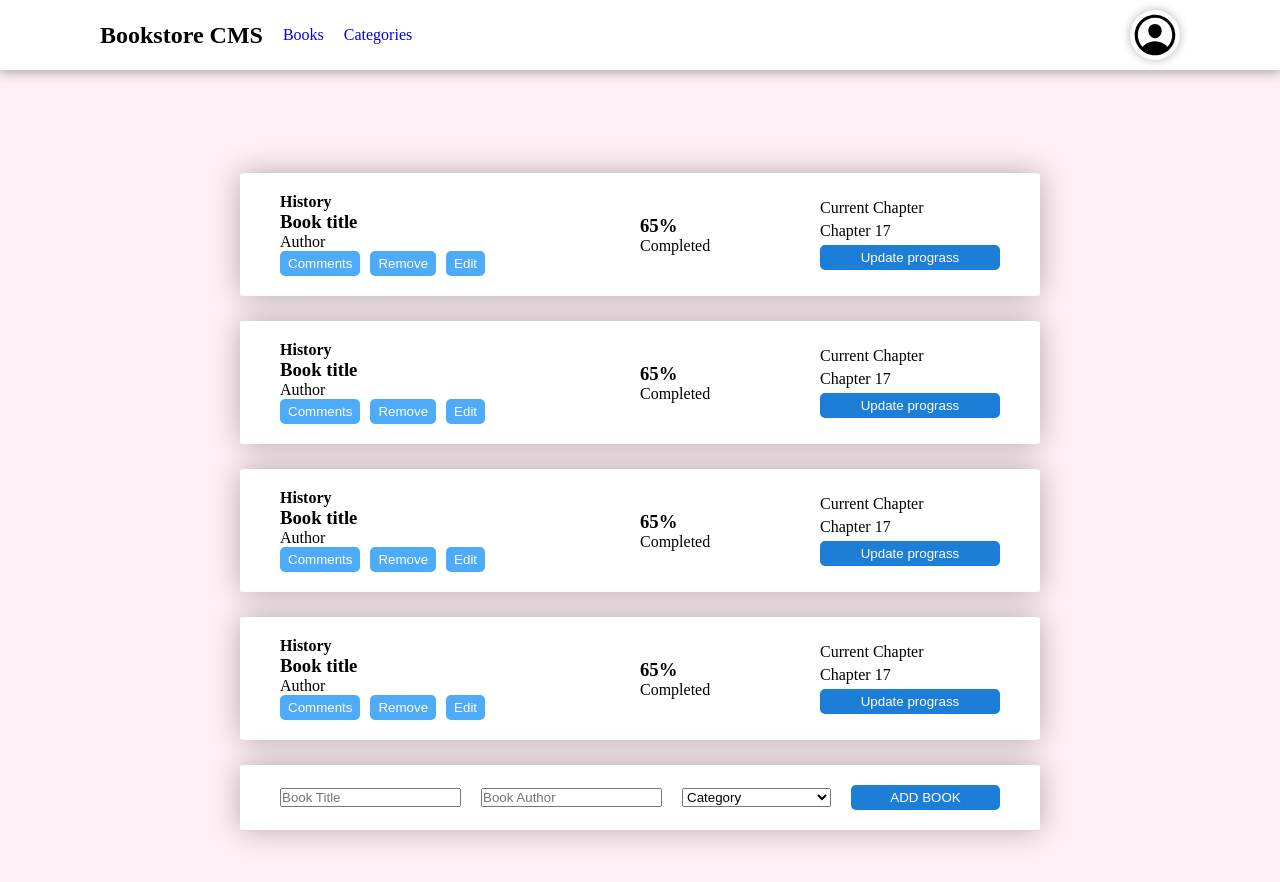
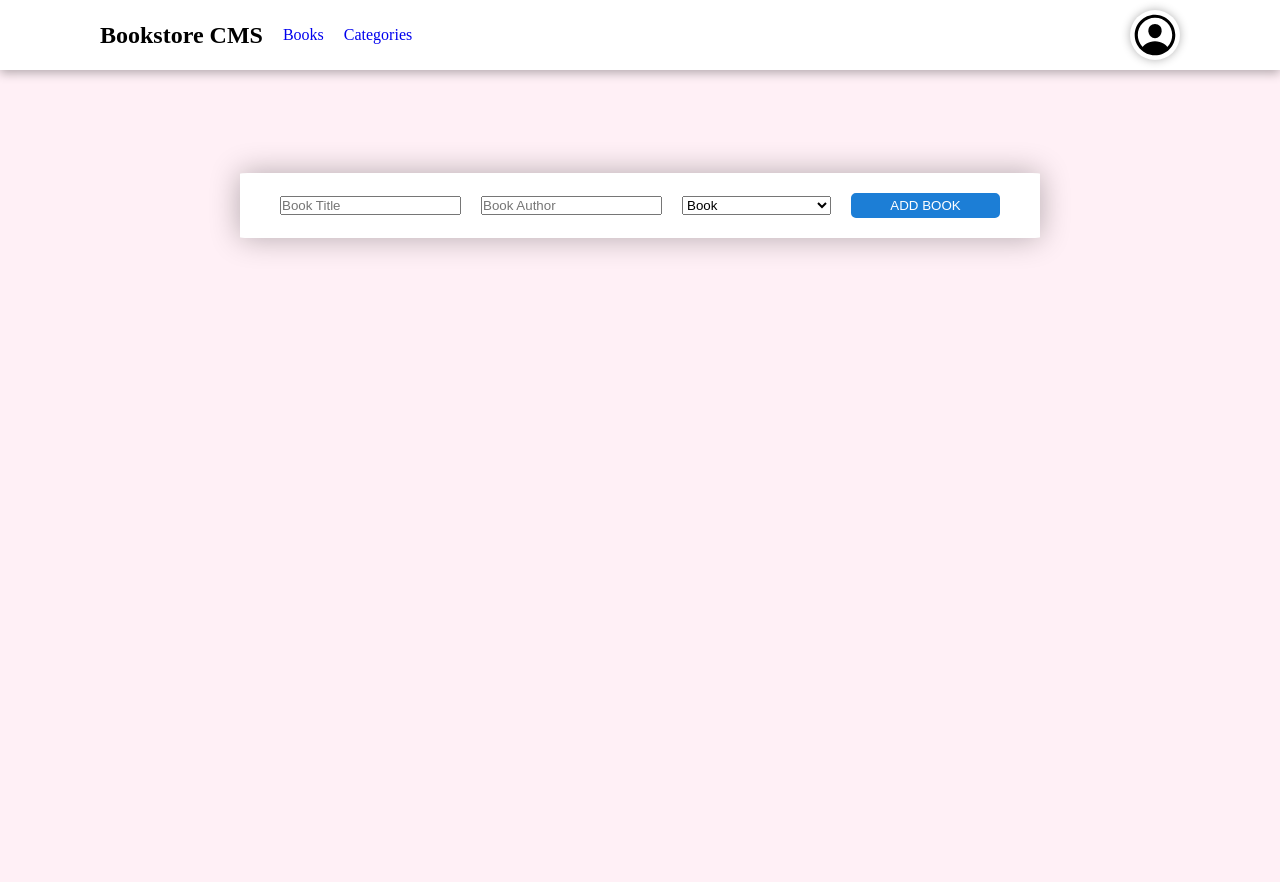
Before and after one commit to Alibaba2023/book-store, a React (Create React App) app: page / in a window 1280 px wide. Shown: the top 882 px of the page. After the commit the page ends 800 px from the top, so only its background shows below. Built offline with nearby package versions, Linux system fonts and the light colour scheme.

Commit message:
Add and Remove functionality added

```diff
--- a/src/Components/bookList.jsx
+++ b/src/Components/bookList.jsx
@@ -1,38 +1,26 @@
+import { useDispatch, useSelector } from 'react-redux';
 import Book from './books';
 import Form from './form';
-
-const data = [
-  {
-    id: 1,
-    title: 'Book title',
-    author: 'Author',
-    catagories: 'History',
-  },
-  {
-    id: 2,
-    title: 'Book title',
-    author: 'Author',
-    catagories: 'History',
-  },
-  {
-    id: 3,
-    title: 'Book title',
-    author: 'Author',
-    catagories: 'History',
-  },
-  {
-    id: 4,
-    title: 'Book title',
-    author: 'Author',
-    catagories: 'History',
-  },
-];
+import { removeBook } from '../redux/books/booksSlice';
 
 function BookList() {
+  const books = useSelector((store) => store.books);
+  const dispatch = useDispatch();
+
+  const handleRemoveBook = (title) => {
+    dispatch(removeBook(title));
+  };
+
   return (
     <div className="book-container">
-      {data.map((book) => (
-        <Book key={book.id} title={book.title} author={book.author} catagories={book.catagories} />
+      {books.map((book) => (
+        <Book
+          key={book.id}
+          title={book.title}
+          author={book.author}
+          categories={book.categories}
+          removeBook={() => handleRemoveBook(book.title)}
+        />
       ))}
       <Form />
     </div>
--- a/src/Components/books.jsx
+++ b/src/Components/books.jsx
@@ -1,15 +1,21 @@
 import PropTypes from 'prop-types';
 
-function Book({ catagories, title, author }) {
+function Book({
+  title, author, categories, removeBook,
+}) {
+  const handleRemoveBook = () => {
+    removeBook(title); // Pass the book title to the removeBook function
+  };
+
   return (
     <div className="book-item-container">
       <div>
-        <h4>{catagories}</h4>
+        <h4>{categories}</h4>
         <h3>{title}</h3>
         <p>{author}</p>
         <div className="container-buttons">
           <button type="button" className="a-book-buttons">Comments</button>
-          <button type="button" className="a-book-buttons">Remove</button>
+          <button type="button" className="a-book-buttons" onClick={handleRemoveBook}>Remove</button>
           <button type="button" className="a-book-buttons">Edit</button>
         </div>
       </div>
@@ -20,7 +26,7 @@ function Book({ catagories, title, author }) {
       <div className="current-chapter-container">
         <p>Current Chapter</p>
         <p>Chapter 17</p>
-        <button type="button" className="book-buttons">Update prograss</button>
+        <button type="button" className="book-buttons">Update progress</button>
       </div>
     </div>
   );
@@ -29,7 +35,8 @@ function Book({ catagories, title, author }) {
 Book.propTypes = {
   title: PropTypes.string.isRequired,
   author: PropTypes.string.isRequired,
-  catagories: PropTypes.string.isRequired,
+  categories: PropTypes.string.isRequired,
+  removeBook: PropTypes.func.isRequired,
 };
 
 export default Book;
--- a/src/Components/form.jsx
+++ b/src/Components/form.jsx
@@ -1,12 +1,56 @@
+import React, { useState } from 'react';
+import { useDispatch } from 'react-redux';
+import { addBook } from '../redux/books/booksSlice';
+
 function Form() {
+  const [title, setTitle] = useState('');
+  const [author, setAuthor] = useState('');
+  const [category, setCategory] = useState('');
+
+  const dispatch = useDispatch();
+
+  const handleSubmit = (e) => {
+    e.preventDefault();
+
+    // Dispatch the addBook action with the input values as payload
+    dispatch(addBook({ title, author, category }));
+
+    // Reset the input fields
+    setTitle('');
+    setAuthor('');
+    setCategory('');
+  };
+
   return (
-    <form>
-      <input type="text" placeholder="Book Title" required />
-      <input type="text" placeholder="Book Author" required />
-      <select name="categories" id="form-category">
-        <option value="category">Category</option>
+    <form onSubmit={handleSubmit}>
+      <input
+        type="text"
+        placeholder="Book Title"
+        value={title}
+        onChange={(e) => setTitle(e.target.value)}
+        required
+      />
+      <input
+        type="text"
+        placeholder="Book Author"
+        value={author}
+        onChange={(e) => setAuthor(e.target.value)}
+        required
+      />
+      <select
+        name="categories"
+        id="form-category"
+        required
+        value={category}
+        onChange={(e) => setCategory(e.target.value)}
+      >
+        <option value="book">Book</option>
+        <option value="News">News</option>
+        <option value="History">History</option>
       </select>
-      <button type="submit" className="book-buttons">ADD BOOK</button>
+      <button type="submit" className="book-buttons">
+        ADD BOOK
+      </button>
     </form>
   );
 }
--- a/src/redux/books/booksSlice.js
+++ b/src/redux/books/booksSlice.js
@@ -7,12 +7,7 @@ const booksSlice = createSlice({
     addBook: (state, action) => {
       state.push(action.payload);
     },
-    removeBook: (state, action) => {
-      const findBook = state.find((book) => book.id === action.payload);
-      if (findBook) {
-        state.splice(state.indexOf(findBook), 1);
-      }
-    },
+    removeBook: (state, action) => state.filter((book) => book.title !== action.payload),
   },
 });
 
```
